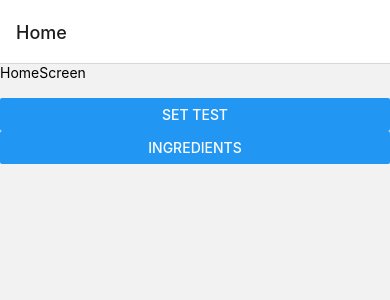
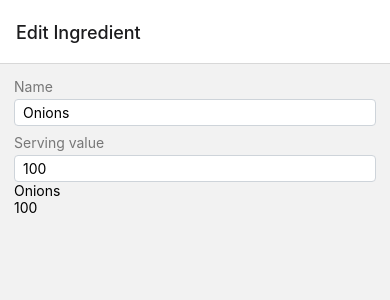
Before and after one commit to barnabas-lesti/aniry-react-native-legacy, a React Native app: screen / in a window 390 px wide. Shown: the top 300 px of the page. Built offline with nearby package versions, Linux system fonts and the light colour scheme.

Commit message:
Create common input component.

```diff
--- /dev/null
+++ b/src/components/common/CommonInput.tsx
@@ -0,0 +1,151 @@
+import React, { Dispatch, SetStateAction, useEffect, useState } from 'react';
+import {
+  StyleProp,
+  StyleSheet,
+  Text,
+  TextInput,
+  TextStyle,
+  View,
+} from 'react-native';
+
+interface CommonInputProps {
+  /**
+   * String type initial value. Change handler prop: `onChangeText`.
+   */
+  text?: string;
+
+  /**
+   * Number type initial value. Change handler prop: `onChangeNumber`.
+   */
+  number?: number;
+
+  /**
+   * Label to display.
+   */
+  label?: string;
+
+  /**
+   * Placeholder to display.
+   */
+  placeholder?: string;
+
+  /**
+   * Custom styles.
+   */
+  style?: StyleProp<TextStyle>;
+
+  /**
+   * String type change handler. Initial value prop: `text`.
+   */
+  onChangeText?: Dispatch<SetStateAction<string>>;
+
+  /**
+   * Number type change handler. Initial value prop: `number`.
+   */
+  onChangeNumber?: Dispatch<SetStateAction<number>>;
+}
+
+/**
+ * Common input component.
+ * @example
+ * // Text type input
+ * <CommonInput label="Name" text={name} onChangeText={onChangeName} />
+ * // Number type input
+ * <CommonInput label="Count" number={count} onChangeNumber={onChangeCount} />
+ */
+export default function CommonInput(props: CommonInputProps) {
+  const {
+    text,
+    number,
+    label,
+    placeholder,
+    style,
+    onChangeText,
+    onChangeNumber,
+  } = props;
+
+  const [value, onChangeValue] = useState(text || number?.toString() || '');
+  const [borderColor, onChangeBorderColor] = useState(styles.input.borderColor);
+  const [isFocused, onChangeIsFocused] = useState(false);
+  const [isValid, onChangeIsValid] = useState(true);
+
+  const keyboardType = number !== undefined ? 'numeric' : 'default';
+
+  /**
+   * Border color change manager hook.
+   */
+  useEffect(() => {
+    if (!isValid) {
+      onChangeBorderColor(styles.inputInvalid.borderColor);
+    } else if (isFocused) {
+      onChangeBorderColor(styles.inputFocused.borderColor);
+    } else {
+      onChangeBorderColor(styles.input.borderColor);
+    }
+  }, [isFocused, isValid]);
+
+  /**
+   * Input change event handler.
+   * @param newInputValue New value of the input.
+   */
+  function onInputChange(newValue: string) {
+    onChangeValue(newValue);
+
+    if (number !== undefined) {
+      onChangeIsValid(!isNumberValid(newValue));
+      onChangeNumber && onChangeNumber(parseFloat(newValue) || 0);
+    } else {
+      onChangeText && onChangeText(newValue);
+    }
+  }
+
+  /**
+   * Validates if the provided string is a number.
+   * @param numberString Number in string format.
+   * @returns Boolean depending on the validation.
+   */
+  function isNumberValid(numberString: string) {
+    return isNaN(parseFloat(numberString));
+  }
+
+  return (
+    <View style={[styles.container, style]}>
+      {label && <Text style={styles.label}>{label}</Text>}
+      <TextInput
+        style={[styles.input, { borderColor }]}
+        value={value}
+        placeholder={placeholder}
+        keyboardType={keyboardType}
+        onChangeText={onInputChange}
+        onFocus={() => onChangeIsFocused(true)}
+        onBlur={() => onChangeIsFocused(false)}
+      />
+    </View>
+  );
+}
+
+const styles = StyleSheet.create({
+  container: {},
+  label: {
+    marginBottom: 4,
+    color: '#777',
+    fontSize: 14,
+  },
+  input: {
+    borderWidth: 1,
+    borderColor: '#ced4da',
+    borderRadius: 4,
+    marginHorizontal: 0,
+    marginVertical: 0,
+    paddingHorizontal: 8,
+    paddingVertical: 4,
+    backgroundColor: '#fff',
+    fontSize: 14,
+  },
+  inputFocused: {
+    borderColor: '#33bbff',
+  },
+  inputInvalid: {
+    borderColor: '#d2322d',
+  },
+});
--- /dev/null
+++ b/src/components/common/index.ts
@@ -0,0 +1 @@
+export { default as CommonInput } from './CommonInput';
--- /dev/null
+++ b/src/components/ingredients/EditIngredientScreen.tsx
@@ -0,0 +1,30 @@
+import React from 'react';
+import { StyleSheet, View } from 'react-native';
+import IngredientEditor from './IngredientEditor';
+import { Ingredient } from '../../store/states/ingredients';
+
+export default function EditIngredientScreen() {
+  const ingredient: Ingredient = {
+    name: 'Onions',
+    serving: {
+      value: 100,
+      unit: 'g',
+    },
+    nutrients: {
+      calories: 40,
+      carbs: 2,
+      protein: 4,
+      fat: 0.3,
+    },
+  };
+
+  return (
+    <View style={styles.container}>
+      <IngredientEditor ingredient={ingredient} />
+    </View>
+  );
+}
+
+const styles = StyleSheet.create({
+  container: {},
+});
--- /dev/null
+++ b/src/components/ingredients/IngredientEditor.tsx
@@ -0,0 +1,50 @@
+import React, { useEffect, useState } from 'react';
+import { StyleSheet, Text, View } from 'react-native';
+import { CommonInput } from '../common';
+import { Ingredient } from '../../store/states/ingredients';
+
+export default function IngredientEditor(props: IngredientEditorProps) {
+  const { ingredient } = props;
+  const { serving } = ingredient;
+  const [name, onChangeName] = useState(ingredient.name);
+  const [servingValue, onChangeServingValue] = useState(serving.value);
+  const [servingUnit, onChangeServingUnit] = useState(serving.unit);
+
+  useEffect(() => {
+    // console.log(servingValue);
+  }, [servingValue]);
+
+  return (
+    <View style={styles.container}>
+      <CommonInput
+        label="Name"
+        placeholder="Eg.: Onions"
+        style={styles.inputs}
+        text={name}
+        onChangeText={onChangeName}
+      />
+      <CommonInput
+        label="Serving value"
+        placeholder="Eg.: 100"
+        number={servingValue}
+        onChangeNumber={onChangeServingValue}
+      />
+
+      <Text>{name}</Text>
+      <Text>{servingValue}</Text>
+    </View>
+  );
+}
+
+const styles = StyleSheet.create({
+  container: {
+    margin: 14,
+  },
+  inputs: {
+    marginBottom: 8,
+  },
+});
+
+interface IngredientEditorProps {
+  ingredient: Ingredient;
+}
--- a/src/i18n/index.ts
+++ b/src/i18n/index.ts
@@ -6,6 +6,7 @@ import resources from './resources';
  * Application localization setup object.
  */
 export const i18n = i18next.use(initReactI18next).init({
+  compatibilityJSON: 'v3',
   resources,
   lng: 'en',
   interpolation: {
--- a/src/i18n/resources/en.ts
+++ b/src/i18n/resources/en.ts
@@ -4,4 +4,6 @@
 export default {
   'screens.home.title': 'Home',
   'screens.ingredients.title': 'Ingredients',
+
+  'screens.editIngredient.title': 'Edit Ingredient',
 };
--- a/src/navigation/screens.ts
+++ b/src/navigation/screens.ts
@@ -1,19 +1,25 @@
-import HomeScreen from '../components/home/HomeScreen';
-import IngredientsScreen from '../components/ingredients/IngredientsScreen';
+// import HomeScreen from '../components/home/HomeScreen';
+// import IngredientsScreen from '../components/ingredients/IngredientsScreen';
+import EditIngredientScreen from '../components/ingredients/EditIngredientScreen';
 import type { ScreenConfig } from './types';
 
 /**
  * Application screen configuration.
  */
 export default [
+  // {
+  //   name: 'Home',
+  //   Component: HomeScreen,
+  //   titleKey: 'screens.home.title',
+  // },
+  // {
+  //   name: 'Ingredients',
+  //   Component: IngredientsScreen,
+  //   titleKey: 'screens.ingredients.title',
+  // },
   {
-    name: 'Home',
-    Component: HomeScreen,
-    titleKey: 'screens.home.title',
-  },
-  {
-    name: 'Ingredients',
-    Component: IngredientsScreen,
-    titleKey: 'screens.ingredients.title',
+    name: 'EditIngredient',
+    Component: EditIngredientScreen,
+    titleKey: 'screens.editIngredient.title',
   },
 ] as ScreenConfig[];
--- a/src/navigation/types.ts
+++ b/src/navigation/types.ts
@@ -1,6 +1,7 @@
 export type RootStackParamList = {
   Home: undefined;
   Ingredients: undefined;
+  EditIngredient: undefined;
 };
 
 export type ScreenConfig = {
--- /dev/null
+++ b/src/store/states/ingredients/index.ts
@@ -0,0 +1 @@
+export * from './types';
```
Also changed, not shown: src/store/states/ingredients/types.ts (added, +19 -0 lines), 1 other file (tests, documents, lock files or other folders).
